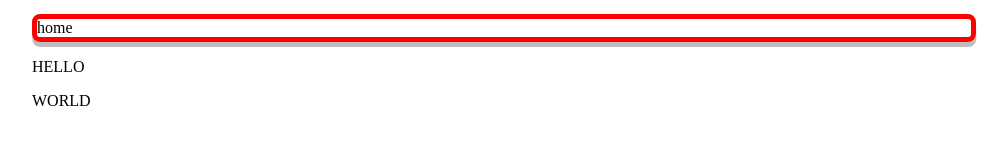
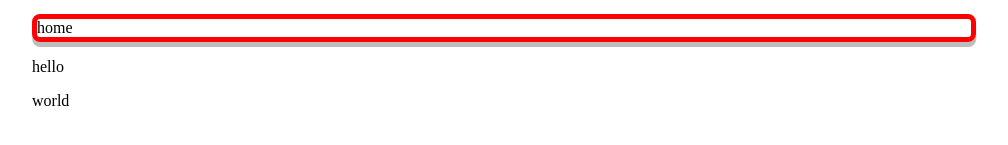
Before and after one commit to Makotox0207/vue_practice, a Vue app in the folder vue-udemyjs/: page / in a window 1280 px wide. Shown: the part 191-336 px from the top of the page, without its empty margins (136-1144 px from the left). Built offline with nearby package versions, Linux system fonts and the light colour scheme.

Commit message:
filter ローカル登録

```diff
--- a/vue-udemyjs/src/components/Home.vue
+++ b/vue-udemyjs/src/components/Home.vue
@@ -3,8 +3,8 @@
   <!-- 複数の値を渡す時はオブジェクトにする -->
   <!-- 引数はv-directiveName:引数 -->
   <p v-border:solid.round.shadow="{width: '5px', color: 'red'}">home</p>
-  <p>{{ title | upperCase }}</p>
-  <p>{{subtitle | upperCase }}</p>
+  <p>{{ title | lowerCase }}</p>
+  <p>{{subtitle | lowerCase }}</p>
 </div>
 </template>
 
@@ -14,6 +14,11 @@
       return {
         title: "Hello",
         subtitle: "World"
+      }
+    },
+    filters: {
+      lowerCase(value){
+        return value.toLowerCase();
       }
     },
     // directives: {} ローカルにディレクティブを追加する
```
Also changed, not shown: 1 other file (tests, documents, lock files or other folders).
